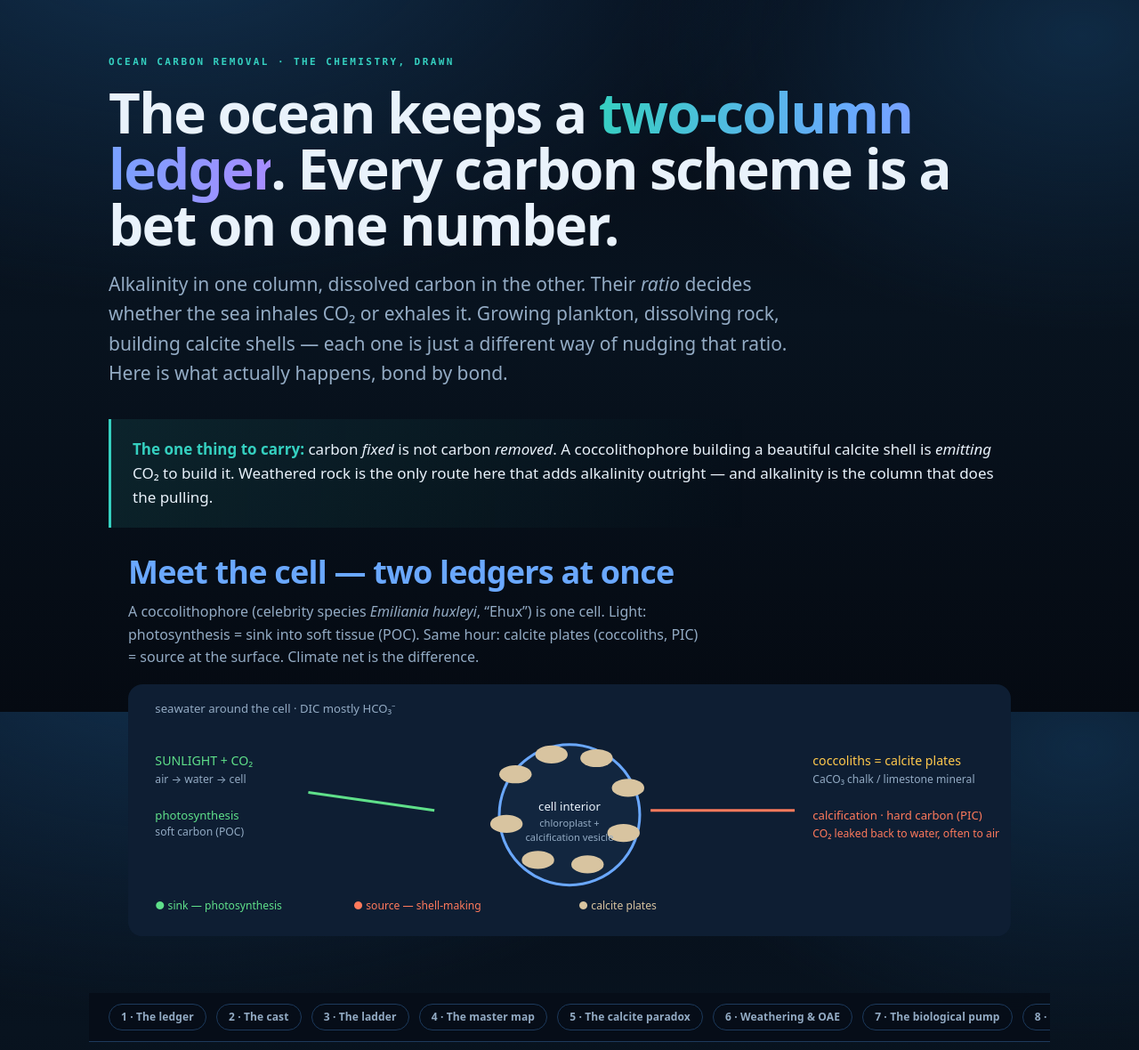
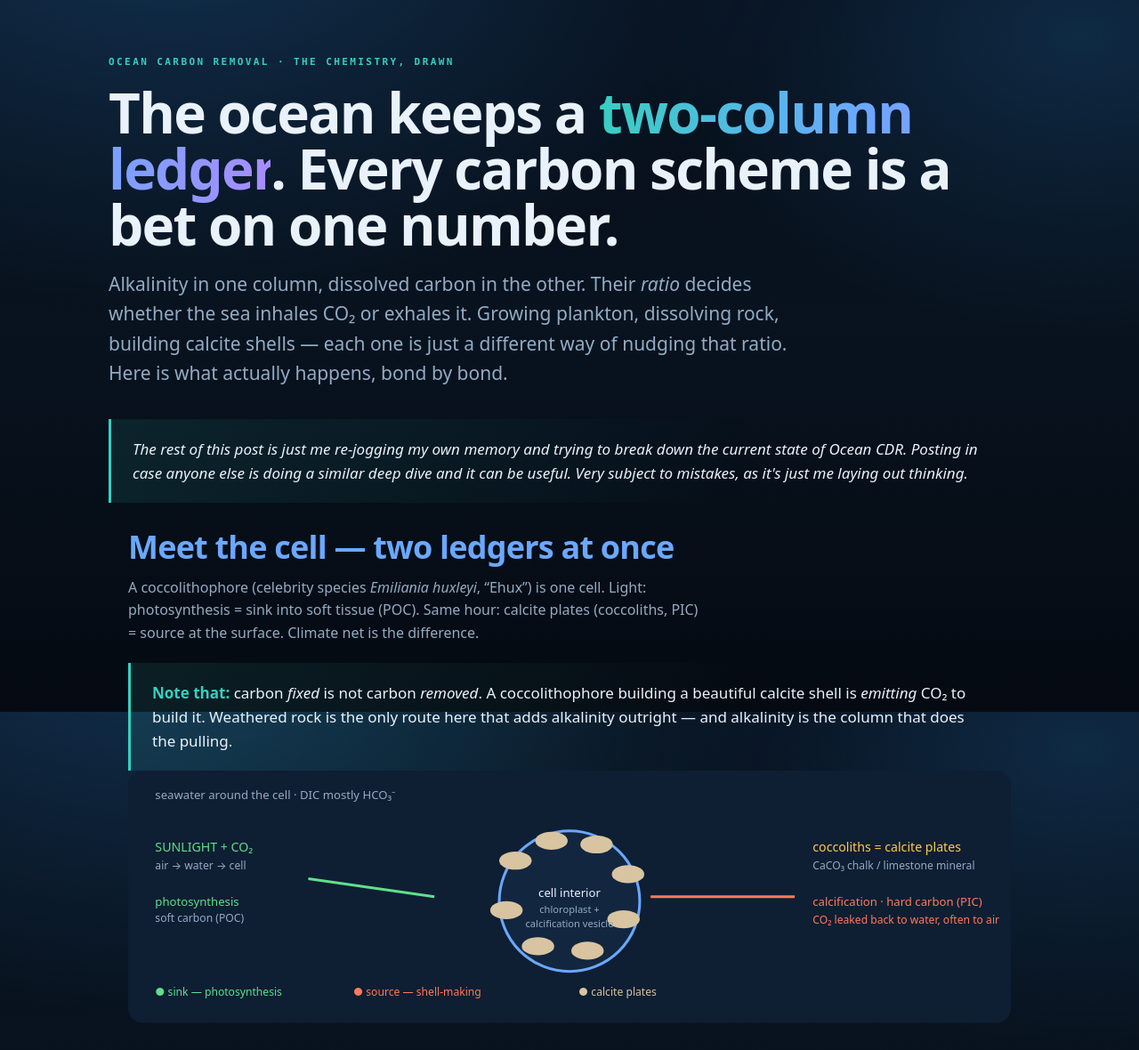
Before and after one commit to MielaMayer/MielaMayer.github.io, a website: page ocean-cdr.html in a window 1280 px wide. Shown: the top 1180 px of the page at 89% size. Drawn offline with Linux system fonts and the light colour scheme.

Commit message:
Add personal-note callout, cross-links between pages, footer tweak
ocean-cdr.html: swap header thesis callout for a personal framing
note, move the original "carbon fixed is not removed" note after the
cell intro, add a back-to-homepage footer link.

Ocean_CDR_Center_of_Excellence: add back-to-homepage footer link,
tweak closing line.

```diff
--- a/ocean-cdr.html
+++ b/ocean-cdr.html
@@ -199,15 +199,20 @@ footer a{color:var(--blue);text-decoration:none}
     is just a different way of nudging that ratio. Here is what actually happens, bond by bond.
   </p>
   <div class="thesis">
-    <b>The one thing to carry:</b> carbon <em>fixed</em> is not carbon <em>removed</em>. A coccolithophore
+    <em>The rest of this post is just me re-jogging my own memory and trying to break down the current
+    state of Ocean CDR. Posting in case anyone else is doing a similar deep dive and it can be useful.
+    Very subject to mistakes, as it's just me laying out thinking.</em>
+  </div>
+</header>
+
+<section style="max-width:1080px;margin:0 auto;padding:0 22px 20px">
+  <h2 style="color:#6aa8ff;font-family:system-ui">Meet the cell — two ledgers at once</h2>
+  <p style="color:#93abc4">A coccolithophore (celebrity species <em>Emiliania huxleyi</em>, “Ehux”) is one cell. Light: photosynthesis = sink into soft tissue (POC). Same hour: calcite plates (coccoliths, PIC) = source at the surface. Climate net is the difference.</p>
+  <div class="thesis" style="margin:20px auto 0;text-align:left">
+    <b>Note that:</b> carbon <em>fixed</em> is not carbon <em>removed</em>. A coccolithophore
     building a beautiful calcite shell is <em>emitting</em> CO&#8322; to build it. Weathered rock is the
     only route here that adds alkalinity outright — and alkalinity is the column that does the pulling.
   </div>
-</header>
-
-<section style="max-width:1080px;margin:0 auto;padding:0 22px 20px">
-  <h2 style="color:#6aa8ff;font-family:system-ui">Meet the cell — two ledgers at once</h2>
-  <p style="color:#93abc4">A coccolithophore (celebrity species <em>Emiliania huxleyi</em>, “Ehux”) is one cell. Light: photosynthesis = sink into soft tissue (POC). Same hour: calcite plates (coccoliths, PIC) = source at the surface. Climate net is the difference.</p>
   <svg viewBox="0 0 980 280" xmlns="http://www.w3.org/2000/svg" style="width:100%;height:auto">
     <rect width="980" height="280" rx="16" fill="#0e1e33"/>
     <text x="30" y="32" fill="#93abc4" font-size="13">seawater around the cell · DIC mostly HCO₃⁻</text>
@@ -846,6 +851,9 @@ footer a{color:var(--blue);text-decoration:none}
   <div class="srclist" id="srcs"></div>
   <div style="margin-top:26px;font-size:12px;color:var(--dim)">
     Figures drawn from stoichiometry, not stock art · chemistry current to 2026
+  </div>
+  <div style="margin-top:18px;font-size:12px">
+    <a href="https://mielamayer.github.io/" style="color:var(--blue);border-bottom:1px solid rgba(106,168,255,.35)">&larr; back to Miela's brain dump</a>
   </div>
 </footer>
 
```
Also changed, not shown: Ocean_CDR_Center_of_Excellence/index.html (+2 -1 lines).
